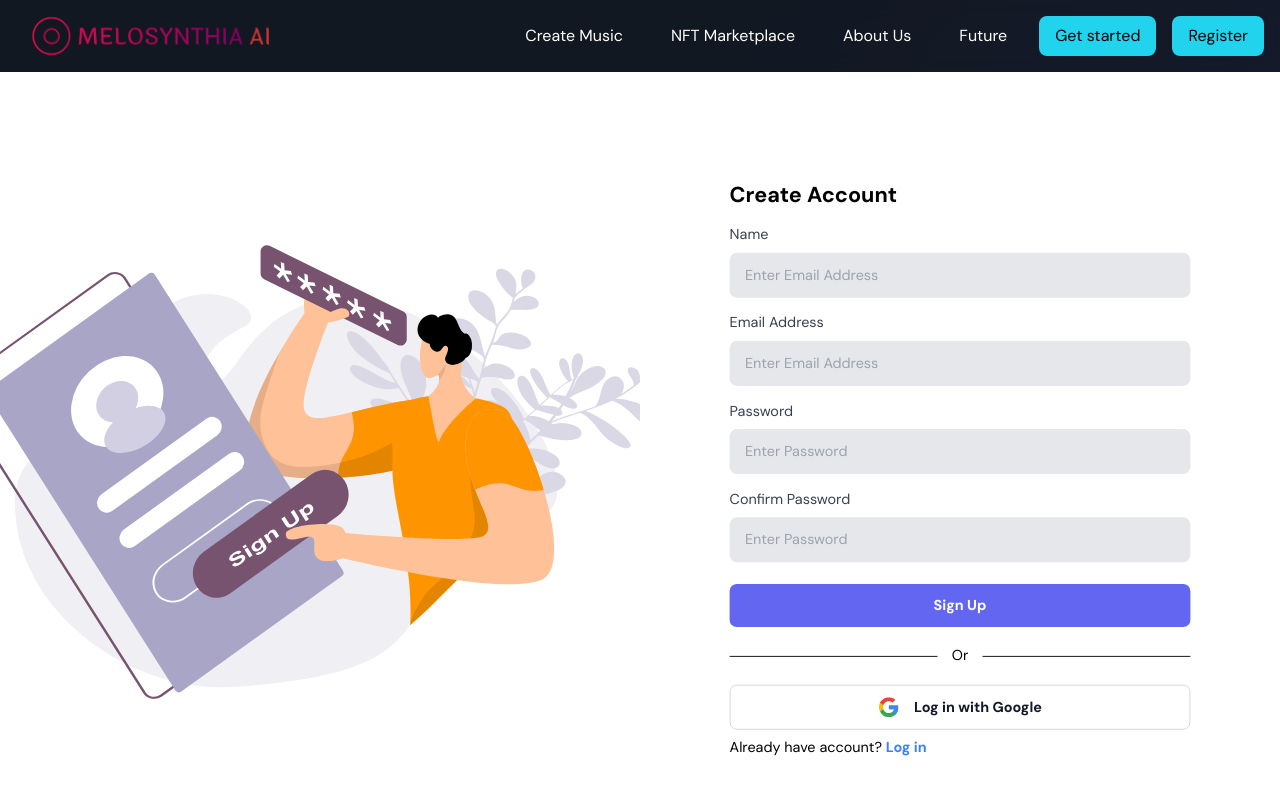
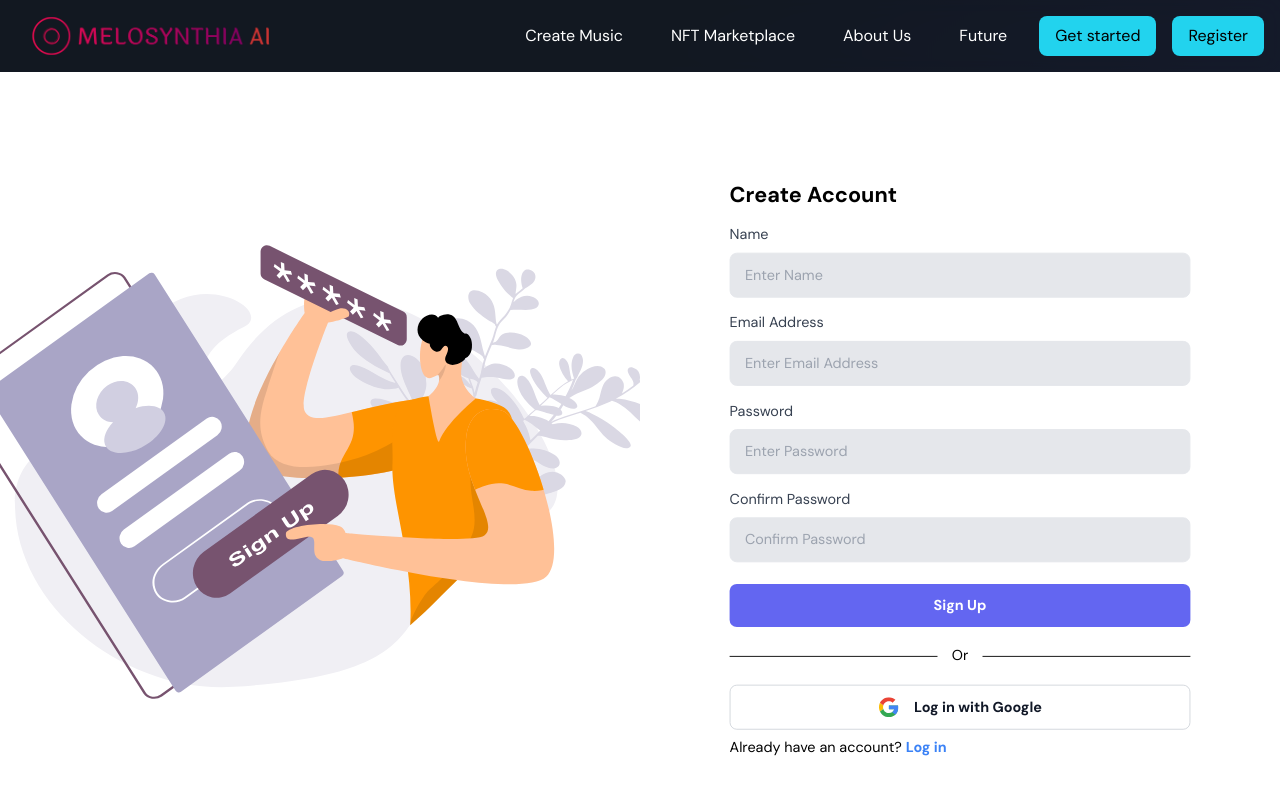
Before and after one commit to AYUSHMAN0503/MeloSynthiaAI, a React (Vite) app in the folder CLIENT/: page /Signup in a window 1280 px wide. Shown: the top 800 px of the page. Built offline with nearby package versions, Linux system fonts and the light colour scheme.

Commit message:
some optimizations and cleaner code

```diff
--- a/CLIENT/src/Components/navbar/Signin.tsx
+++ b/CLIENT/src/Components/navbar/Signin.tsx
@@ -1,7 +1,7 @@
 import { Link } from "react-router-dom";
-
 import Animatedpage from "../Animatedpage";
 import signup from "@/assets/signup.svg"
+
 const Signin = () => {
 
   return (
--- a/CLIENT/src/Components/navbar/signup.tsx
+++ b/CLIENT/src/Components/navbar/signup.tsx
@@ -1,78 +1,79 @@
-import React from 'react'
-import { Link} from 'react-router-dom';
+import React from 'react';
+import { Link } from 'react-router-dom';
 import Animatedpage from '../Animatedpage';
- import signup from "@/assets/signup.svg"
+import signup from '@/assets/signup.svg';
+
 const Signup = () => {
   return (
     <Animatedpage>
       <section className="flex flex-col md:flex-row h-screen items-center mt-2">
 
+        {/* Left side: Image */}
         <div className="bg-white hidden lg:block w-full md:w-1/2 xl:w-2/3 h-screen">
-  <img src={signup} alt="" className="w-full h-full object-cover"/>
+          <img src={signup} alt="" className="w-full h-full object-cover" />
         </div>
 
+        {/* Right side: Signup form */}
         <div className="bg-white w-full md:max-w-md lg:max-w-full md:mx-auto md:w-1/2 xl:w-1/3 h-screen px-6 lg:px-16 xl:px-12
       flex items-center justify-center">
 
-  <div className="w-full h-100 scale-90 " style={{marginTop:"-3rem"}}>
-
+          <div className="w-full h-100 scale-90 " style={{ marginTop: "-3rem" }}>
 
             <h1 className="text-xl md:text-2xl font-bold leading-tight mt-12"> Create Account</h1>
 
             <form className="mt-4" action="#" method="POST">
+              {/* Form inputs */}
+              {/* Name input */}
               <div className="mt-4">
                 <label className="block text-gray-700">Name</label>
-        <input type="email" name="" id="" placeholder="Enter Email Address" className="w-full px-4 py-3 rounded-lg bg-gray-200 mt-2 border focus:border-blue-500 focus:bg-white focus:outline-none"       required/>
+                <input type="text" name="name" placeholder="Enter Name" className="w-full px-4 py-3 rounded-lg bg-gray-200 mt-2 border focus:border-blue-500 focus:bg-white focus:outline-none" required />
               </div>
+              {/* Email input */}
               <div className="mt-4">
                 <label className="block text-gray-700">Email Address</label>
-        <input type="email" name="" id="" placeholder="Enter Email Address" className="w-full px-4 py-3 rounded-lg bg-gray-200 mt-2 border focus:border-blue-500 focus:bg-white focus:outline-none"       required/>
+                <input type="email" name="email" placeholder="Enter Email Address" className="w-full px-4 py-3 rounded-lg bg-gray-200 mt-2 border focus:border-blue-500 focus:bg-white focus:outline-none" required />
+              </div>
+              {/* Password input */}
+              <div className="mt-4">
+                <label className="block text-gray-700">Password</label>
+                <input type="password" name="password" placeholder="Enter Password" minLength={6} className="w-full px-4 py-3 rounded-lg bg-gray-200 mt-2 border focus:border-blue-500 focus:bg-white focus:outline-none" required />
+              </div>
+              {/* Confirm Password input */}
+              <div className="mt-4">
+                <label className="block text-gray-700">Confirm Password</label>
+                <input type="password" name="confirmPassword" placeholder="Confirm Password" minLength={6} className="w-full px-4 py-3 rounded-lg bg-gray-200 mt-2 border focus:border-blue-500 focus:bg-white focus:outline-none" required />
               </div>
 
-      <div className="mt-4">
-        <label className="block text-gray-700">Password</label>
-        <input type="password" name="" id="" placeholder="Enter Password" minLength={6} className="w-full px-4 py-3 rounded-lg bg-gray-200 mt-2 border focus:border-blue-500
-              focus:bg-white focus:outline-none" required/>
-      </div>
-      <div className="mt-4">
-        <label className="block text-gray-700">Confirm Password</label>
-        <input type="password" name="" id="" placeholder="Enter Password" minLength={6} className="w-full px-4 py-3 rounded-lg bg-gray-200 mt-2 border focus:border-blue-500
-              focus:bg-white focus:outline-none" required/>
-      </div>
-
-
+              {/* Signup button */}
               <button type="submit" className="w-full block bg-indigo-500 hover:bg-indigo-400 focus:bg-indigo-400 text-white font-semibold rounded-lg px-4 py-3 mt-6">Sign Up</button>
             </form>
 
+            {/* Other signup options */}
             <div className="relative flex py-5 items-center">
               <div className="flex-grow border-t border-black"></div>
               <span className="flex-shrink mx-4 text-black">Or</span>
               <div className="flex-grow border-t border-black"></div>
             </div>
 
+            {/* Sign up with Google */}
             <button type="button" className="w-full block bg-white hover:bg-gray-100 focus:bg-gray-100 text-gray-900 font-semibold rounded-lg px-4 py-3 border border-gray-300">
               <div className="flex items-center justify-center">
-          <svg xmlns="http://www.w3.org/2000/svg" xmlnsXlink="http://www.w3.org/1999/xlink" className="w-6 h-6" viewBox="0 0 48 48"><defs><path id="a" d="M44.5 20H24v8.5h11.8C34.7 33.9 30.1 37 24 37c-7.2 0-13-5.8-13-13s5.8-13 13-13c3.1 0 5.9 1.1 8.1 2.9l6.4-6.4C34.6 4.1 29.6 2 24 2 11.8 2 2 11.8 2 24s9.8 22 22 22c11 0 21-8 21-22 0-1.3-.2-2.7-.5-4z"/></defs><clipPath id="b"><use xlinkHref="#a" overflow="visible"/></clipPath><path clip-path="url(#b)" fill="#FBBC05" d="M0 37V11l17 13z"/><path clip-path="url(#b)" fill="#EA4335" d="M0 11l17 13 7-6.1L48 14V0H0z"/><path clip-path="url(#b)" fill="#34A853" d="M0 37l30-23 7.9 1L48 0v48H0z"/><path clip-path="url(#b)" fill="#4285F4" d="M48 48L17 24l-4-3 35-10z"/></svg>
+                <svg xmlns="http://www.w3.org/2000/svg" xmlnsXlink="http://www.w3.org/1999/xlink" className="w-6 h-6" viewBox="0 0 48 48"><defs><path id="a" d="M44.5 20H24v8.5h11.8C34.7 33.9 30.1 37 24 37c-7.2 0-13-5.8-13-13s5.8-13 13-13c3.1 0 5.9 1.1 8.1 2.9l6.4-6.4C34.6 4.1 29.6 2 24 2 11.8 2 2 11.8 2 24s9.8 22 22 22c11 0 21-8 21-22 0-1.3-.2-2.7-.5-4z" /></defs><clipPath id="b"><use xlinkHref="#a" overflow="visible" /></clipPath><path clip-path="url(#b)" fill="#FBBC05" d="M0 37V11l17 13z" /><path clip-path="url(#b)" fill="#EA4335" d="M0 11l17 13 7-6.1L48 14V0H0z" /><path clip-path="url(#b)" fill="#34A853" d="M0 37l30-23 7.9 1L48 0v48H0z" /><path clip-path="url(#b)" fill="#4285F4" d="M48 48L17 24l-4-3 35-10z" /></svg>
                 <span className="ml-4">
-          Log in
-          with
-          Google</span>
+                  Log in with Google
+                </span>
               </div>
             </button>
 
-    <p className="mt-2">Already have account? <Link to="/Register"  className="text-blue-500 hover:text-blue-700 font-semibold">Log in</Link></p>
-
+            {/* Link to login page */}
+            <p className="mt-2">Already have an account? <Link to="/Register" className="text-blue-500 hover:text-blue-700 font-semibold">Log in</Link></p>
 
           </div>
         </div>
 
       </section>
+    </Animatedpage>
+  );
+};
 
-
-
-</Animatedpage>
-
-  )
-}
-
-export default Signup
+export default Signup;
```
Lines whose indentation alone changed are shown as unchanged.
